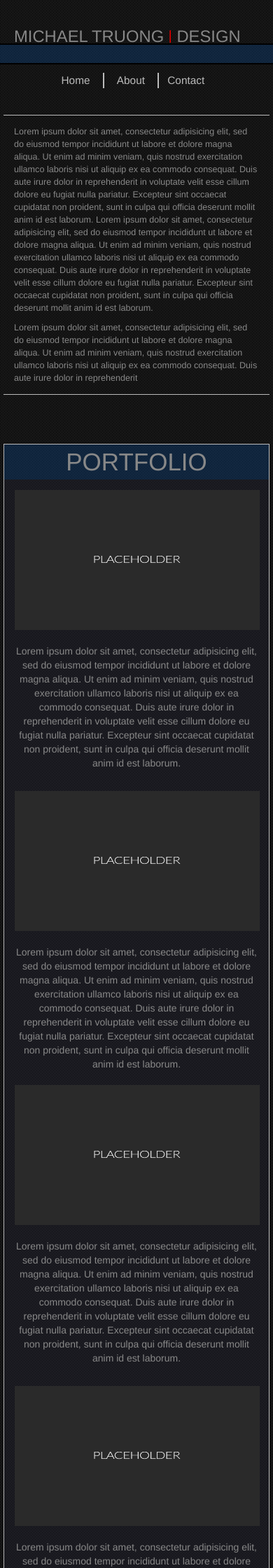
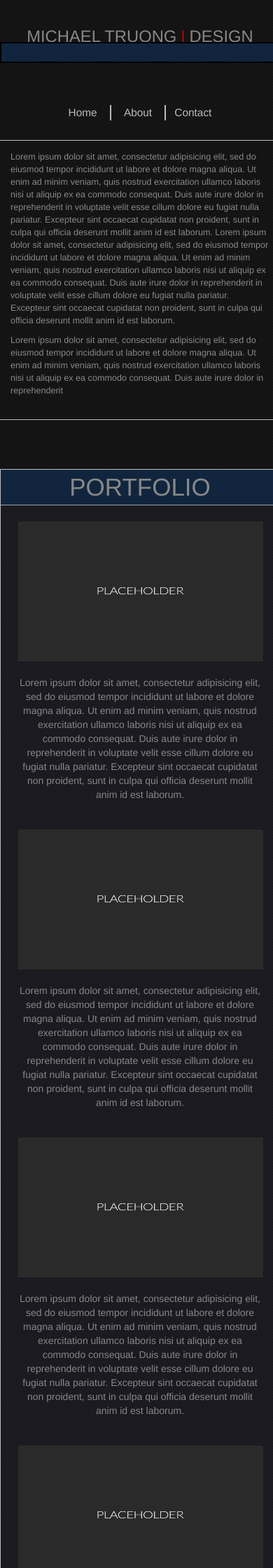
Before and after one commit to michaeldtruong/Portfolio, a PHP site: page / in a window 390 px wide; the page is wider, and only the part inside the window is pictured. Shown: the top 2240 px of that part at 70% size. Run offline with PHP 8.4, Linux system fonts and the light colour scheme; some libraries are stand-ins or nearby versions.

Commit message:
improved responsiveness

```diff
--- a/public/css/portfolio.css
+++ b/public/css/portfolio.css
@@ -7,9 +7,10 @@ a {
     color: #bbb;
 }
 
-.container-fluid {
-    margin: auto;
-    height: auto;
+.container {
+    position: relative;
+    width: 100%;
+    height: 100%;
     color: #888;
 }
 
@@ -42,16 +43,24 @@ a {
 .portfolio {
     width: 400px;
     position: relative;
-    left: 219px;
+    left: 205px;
     padding: 15px;
     text-align: center;
     border: 1px solid #bbb;
     background-color: rgba(50,50,80,0.2);
 }
 
+.porteven {
+    height: 440px;
+}
+
+.portodd {
+    height: 440px;
+}
+
 .portfiller {
     position: relative;
-    left: 219px;
+    left: 205px;
     padding: 15px;
     width: 400px;
     height: 60px;
@@ -59,7 +68,7 @@ a {
 
 .portborder1 {
     position: relative;
-    left: 219px;
+    left: 205px;
     padding: 10px;
     width: 400px;
     height: 30px;
@@ -71,7 +80,7 @@ a {
     width: 400px;
     height: 500px;
     position: relative;
-    left: 219px;
+    left: 205px;
     padding: 15px;
     text-align: center;
     margin-bottom: 50px;
@@ -261,7 +270,8 @@ a {
 
 .portborder2 {
     position: relative;
-    left: 219px;
+    left: 202px;
+    top: 2px;
     width: 400px;
     height: 20px;
     border-top: 2px solid #000;
@@ -346,11 +356,10 @@ a {
 }
 
 .bannerfull {
-    width: 1000px;
+    width: 100%;
     height: 30px;
     background-color: rgba(10,80,160,0.3);
     position: relative;
-    right: 20px;
     top: 28px;
     border-top: 2px solid #000;
     border-bottom: 2px solid #000;
@@ -454,7 +463,7 @@ a {
 .footerfull {
     position: relative;
     margin: auto;
-    width: 1000px;
+    width: 100%;
     height: 20px;
     border-top: 2px solid #000;
     background-color: rgba(10,80,160,0.3);
@@ -583,67 +592,69 @@ a:hover {
 }
 
 @media (max-width: 1000px) {
+
+    .container {
+        width: 765px;
+        height: 2050px;
+    }
     .michael {
-        position: relative;
+        width: 100%;
+        text-align: left;
+        position: absolute;
         left: 20px;
     }
     .info {
-        position: relative;
-        margin: auto;
-        left: 0px;
-        top: -232px;
+        position: absolute;
+        left: 130px;
+        top: 200px;
+        border-top: 1px solid #bbb;
+        border-bottom: 1px solid #bbb;
     }
     .infoborder1 {
-        position: relative;
-        margin: auto;
-        left: 175px;
-        top: 70px;
+        display: none;
     }
     .infoborder2 {
-        position: relative;
-        margin: auto;
-        left: -175px;
-        top: 468px;
+        display: none;
     }
     .infoborder3 {
-        position: relative;
-        margin: auto;
-        left: 249px;
-        top: 68px;
+        display: none;
     }
     .infoborder4 {
-        position: relative;
-        margin: auto;
-        left: -250px;
-        top: 168px;
+        display: none;
     }
 
     .portfolio {
-        top: -205px;
+        position: absolute;
+        top: 708px;
+        width: 100%;
         left: 0px;
-        margin: auto;
         background-color: transparent;
         border: 0px;
     }
     .portodd {
         position: absolute;
-        left: 200px;
+        right: 2px;
+        width: 50%;
+        height: 440px;
+        padding: 10px;
         border-right: 1px solid #bbb;
         border-left: 1px solid #bbb;
         border-bottom: 1px solid #bbb;
-        margin-bottom: 0px;
-        padding-bottom: 20px;
         background-color: rgba(50,50,80,0.2);
     }
     .porteven {
         position: relative;
-        right: 200px;
-        margin-bottom: -10px;
-        padding-bottom: 20px;
+        left: -14px;
+        width: 50%;
+        height: 440px;
+        padding: 10px;
         border-left: 1px solid #bbb;
         border-right: 1px solid #bbb;
         border-bottom: 1px solid #bbb;
         background-color: rgba(50,50,80,0.2);
+    }
+    .portimage{
+        width: 100%;
     }
     .portfiller {
         display: none;
@@ -653,12 +664,6 @@ a:hover {
     }
     .portfront {
         display: none;
-/*        position: relative;
-        width: 1000px;
-        margin: auto;
-        left: 0px;
-        border-right: 0px;
-        border-left: 0px;*/
     }
     .portborder2 {
         display: none;
@@ -668,18 +673,29 @@ a:hover {
     }
     .hortitle {
         display: block;
-        width: 752px;
+        width: 762px;
         margin: auto;
         position: relative;
-        left: -9px;
-        top: -190px;
+        left: -14px;
+        top: 670px;
+        border: 1px solid #bbb;
     }
     .bannerfull {
+        position: absolute;
+        border-right: 2px solid black;
+        border-left: 2px solid black;
+        left: 0px;
+        top: 60px;
         display: block;
+        width: 100%;
     }
     .footerfull{
+        border-right: 2px solid black;
+        border-left: 2px solid black;
+        left: 0px;
+        position: absolute;
         display: block;
-        top: 0px;
+        top: 2100px;
     }
     .bannerleft {
         display: none;
@@ -688,10 +704,9 @@ a:hover {
         display: none;
     }
     .navb {
-        margin: auto;
-        left: 0px;
-        position: relative;
-        top: 40px;
+        position: absolute;
+        left: 260px;
+        top: 150px;
     }
     .footerleft {
         display: none;
@@ -707,22 +722,31 @@ a:hover {
 }
 
 @media (max-width: 765px) {
+
+    .container {
+        width: 400px;
+        height: 3200px;
+    }
+    .michael {
+        width: :100%;
+        text-align: center;
+        left: 0px;
+    }
+
     .info {
-        position: relative;
-        margin: auto;
+        position: absolute;
+        top: 200px;
         left: 0px;
-        top: 70px;
-        width: 380px;
+        width: 100%;
         border-top: 1px solid #bbb;
         border-bottom: 1px solid #bbb;
         font-size: .9em;
 
     }
     .portfolio {
-        width: 380px;
-        top: 140px;
+        width: 100%;
         left: 0px;
-        margin: auto;
+        top: 720px;
         border-right: 1px solid #bbb;
         border-bottom: 1px solid #bbb;
         border-left: 1px solid #bbb;
@@ -732,12 +756,14 @@ a:hover {
         position: relative;
         left: 0px;
         border: 0px;
+        width: 100%;
         background-color: transparent;
     }
     .porteven {
         position: relative;
         left: 0px;
         border: 0px;
+        width: 100%;
         background-color: transparent;
     }
     .verttitle {
@@ -745,12 +771,10 @@ a:hover {
     }
     .hortitle {
         display: block;
-        padding: 0px;
-        margin: auto;
-        position: relative;
+        width: 100%;
+        text-align: center;
+        position: absolute;
         left: 0px;
-        top: 140px;
-        width: 380px;
     }
     .bannerfull {
         display: block;
@@ -763,9 +787,10 @@ a:hover {
     }
     .navb {
         margin: auto;
+        position: absolute;
+        width: 100%;
+        text-align: center;
         left: 0px;
-        position: relative;
-        top: 40px;
     }
     .footerleft {
         display: none;
@@ -775,7 +800,7 @@ a:hover {
     }
     .footerfull {
         display: block;
-        top: 180px;
+        top: 3450px;
     }
     .infoborder1 {
         display: none;
--- a/public/index.html
+++ b/public/index.html
@@ -9,8 +9,7 @@
 		<link rel="stylesheet" href="/css/portfolio.css">
 	</head>
 	<body>
-        <div class="container-fluid">
-            <div class="row">
+        <div class="container">
                 <div class="michael">MICHAEL TRUONG <span class="nameline">|</span> DESIGN</div>
 <!--                 <div class="mail"><img src="/img/mail.png" class="mailsymbol"></div> -->
                 <div class="bannerleft"></div>
@@ -43,14 +42,14 @@
 
                 </div>
                 <div class="bannerfull"></div>
+                <div class="circle"><img src="/img/techcircle.png"></div>
+
+                <div class="rightside">
                     <div class="navb">
-
                         <div class="butn"><a id="homebtn" onclick="gohome()">Home</a></div>
                         <div class="butn"><a id="aboutbtn" onclick="goabout()">About</a></div>
                         <div class="butn"><a id="contactbtn" onclick="gocontact()">Contact</a></div>
-
                     </div>
-                <div class="circle"><img src="/img/techcircle.png"></div>
                     <div class="infoborder1"></div>
                     <div class="infoborder2"></div>
                     <div class="infoborder3"></div>
@@ -109,6 +108,7 @@
 
                     </div>
 
+
                 <div class="hortitle">PORTFOLIO</div>
 
                 <div class="portfolio">
@@ -125,7 +125,7 @@
                     </div>
 
                     <div class="porteven">
-                    <img src="/img/placeholder.png" class="portimage">
+                    <img src="/img/placeholder.png" class="portimage" id="changeTitle">
                     <p>Lorem ipsum dolor sit amet, consectetur adipisicing elit, sed do eiusmod
                     tempor incididunt ut labore et dolore magna aliqua. Ut enim ad minim veniam,
                     quis nostrud exercitation ullamco laboris nisi ut aliquip ex ea commodo
@@ -181,31 +181,51 @@
                 <div class="footerright"></div>
                 <div class="footerfull"></div>
 
-            </div>
+
         </div>
 
-        <script
-            src="//code.jquery.com/jquery-1.11.3.min.js">
-        </script>
+        <script src="https://ajax.googleapis.com/ajax/libs/jquery/2.1.4/jquery.min.js"></script>
         <script
             src="https://maxcdn.bootstrapcdn.com/bootstrap/3.3.6/js/bootstrap.min.js" integrity="sha384-0mSbJDEHialfmuBBQP6A4Qrprq5OVfW37PRR3j5ELqxss1yVqOtnepnHVP9aJ7xS" crossorigin="anonymous">
         </script>
+        <script src="/js/waypoints.js"></script>
         <script>
-            // function gohome() {
-            //     document.getElementById("about").style.display= "none";
-            //     document.getElementById("contact").style.display= "none";
-            //     document.getElementById("home").style.display= "block";
-            // }
-            // function goabout() {
-            //     document.getElementById("home").style.display= "none";
-            //     document.getElementById("contact").style.display= "none";
-            //     document.getElementById("about").style.display= "block";
-            // }
-            // function gocontact() {
-            //     document.getElementById("about").style.display= "none";
-            //     document.getElementById("home").style.display= "none";
-            //     document.getElementById("contact").style.display= "block";
-            // }
+            "use strict";
+
+            var projects = [
+                {
+                    "name": "RPS",
+                    "dateCompleted": "07/14/2016",
+                    "description": "Lorem ipsum dolor sit amet, consectetur adipisicing elit, sed do",
+                    "image": null
+
+                }, {
+                    "name": "4U2Do",
+                    "dateCompleted": "07/25/2016",
+                    "description": "Lorem ipsum dolor sit amet, consectetur adipisicing elit, sed do",
+                    "image": null
+                }, {
+                    "name": "Lost Artifact",
+                    "dateCompleted": "07/14/2016",
+                    "description": "Lorem ipsum dolor sit amet, consectetur adipisicing elit, sed do",
+                    "image": null
+                }, {
+                    "name": "Weather Map",
+                    "dateCompleted": "07/14/2016",
+                    "description": "Lorem ipsum dolor sit amet, consectetur adipisicing elit, sed do",
+                    "image": null
+                }, {
+                    "name": "Memory Wars Demo",
+                    "dateCompleted": "07/14/2016",
+                    "description": "Lorem ipsum dolor sit amet, consectetur adipisicing elit, sed do",
+                    "image": null
+                }, {
+                    "name": "RPS v2",
+                    "dateCompleted": "07/14/2016",
+                    "description": "Lorem ipsum dolor sit amet, consectetur adipisicing elit, sed do",
+                    "image": null
+                }
+            ];
 
             function goabout() {
                 var about = document.getElementById("about");
@@ -264,6 +284,18 @@
                 }
             }
 
+            var waypoint = new Waypoint({
+            element: document.getElementById('changeTitle'),
+            handler: function() {
+                console.log("test");
+                },
+                offset: 200
+            });
+
+
+
+
+
         </script>
 	</body>
 </html>
```
Also changed, not shown: public/js/waypoints.js (added), 1 other file. Lines whose indentation alone changed are shown as unchanged.
